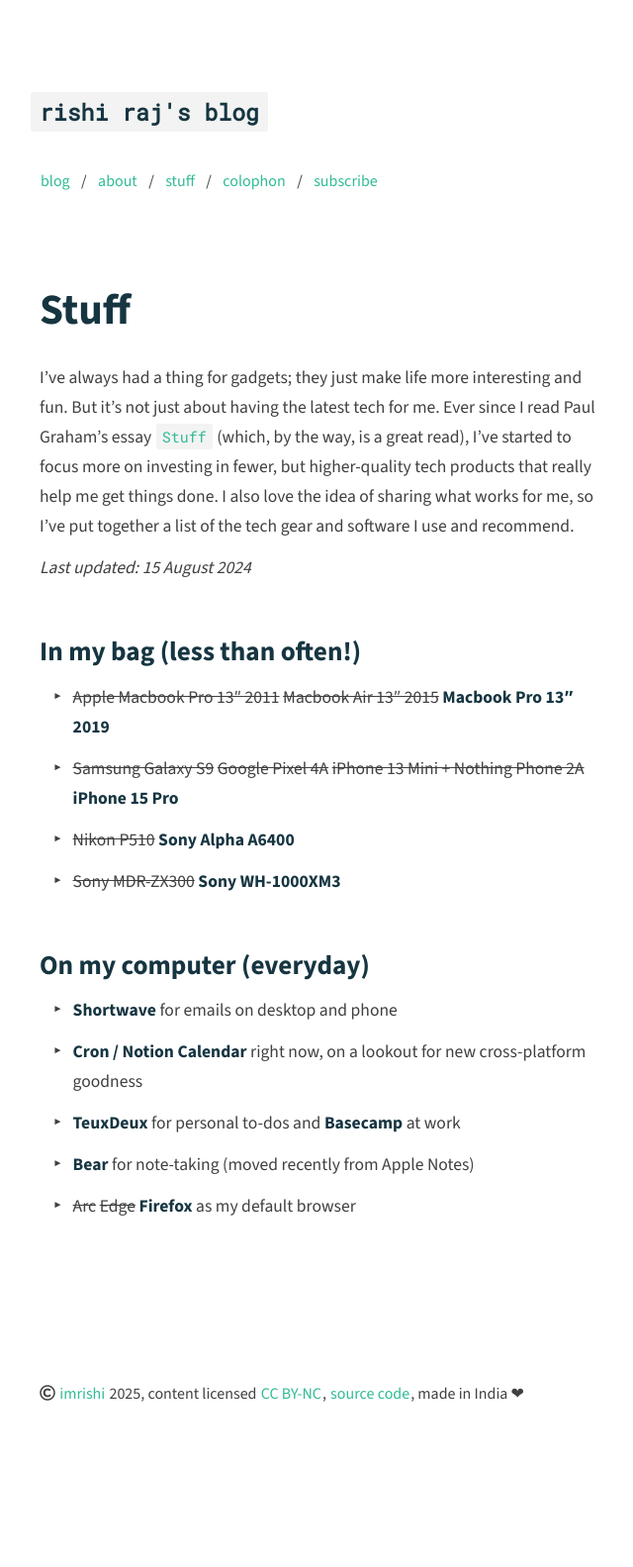
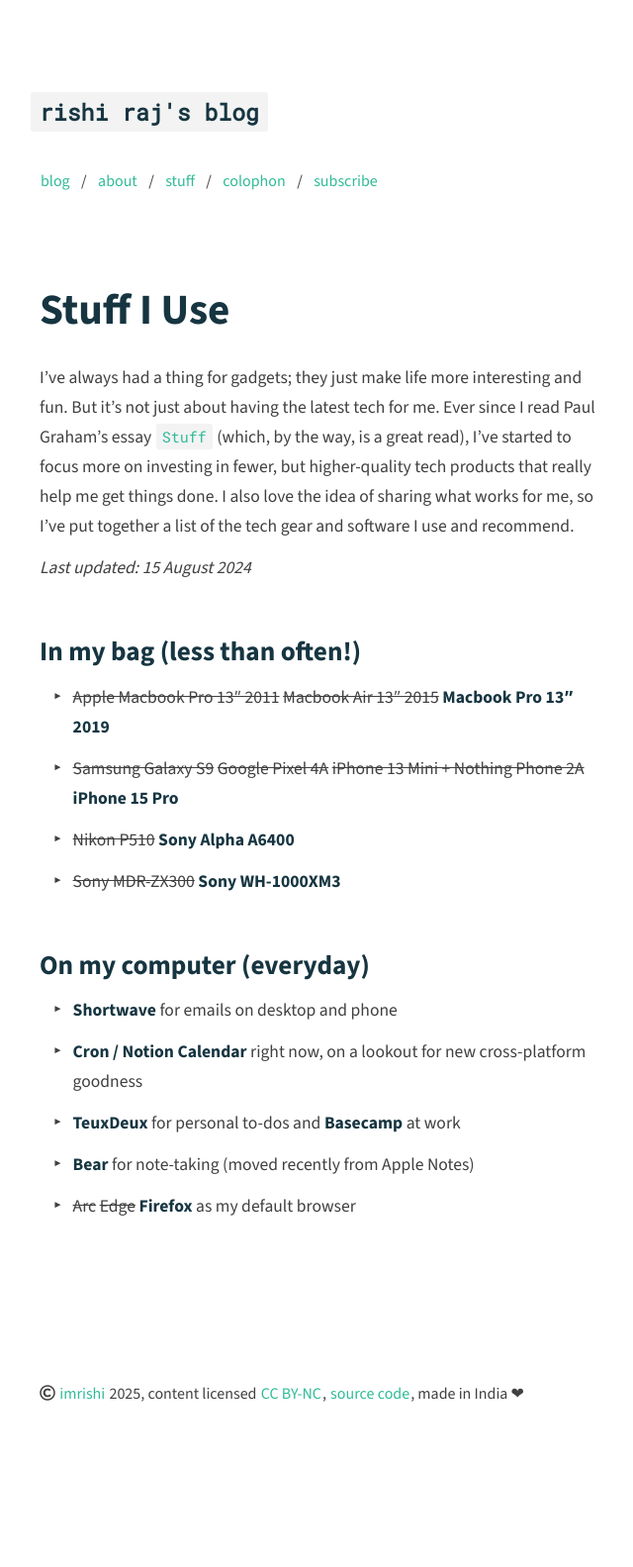
Before and after one commit to talkxo/rishiraj-blog-machine, a Jekyll site: the page built from _pages/stuff.md, in a window 1280 px wide. Shown: the whole page at 99% size, without its empty margins (312-952 px from the left). Built offline with Jekyll 4.4.1, drawn with Linux system fonts in a browser that asks for light colours; nearby versions of some CDN libraries.

Commit message:
Update page permalinks and titles
Changed the permalink for the about page to /rishi-raj/ and updated the stuff page's title to 'Stuff I Use' with a new permalink /stuff/. These changes improve URL clarity and page naming consistency.

```diff
--- a/_pages/stuff.md
+++ b/_pages/stuff.md
@@ -1,7 +1,7 @@
 ---
 layout: content
-title: Stuff
-permalink: /stuff-i-use/
+title: Stuff I Use
+permalink: /stuff/
 ---
 
 I've always had a thing for gadgets; they just make life more interesting and fun. But it's not just about having the latest tech for me. Ever since I read Paul Graham's essay [`Stuff`](http://www.paulgraham.com/stuff.html) (which, by the way, is a great read), I've started to focus more on investing in fewer, but higher-quality tech products that really help me get things done. I also love the idea of sharing what works for me, so I've put together a list of the tech gear and software I use and recommend.
```
Also changed, not shown: _pages/about.md (+1 -1 lines), 1 other file.
